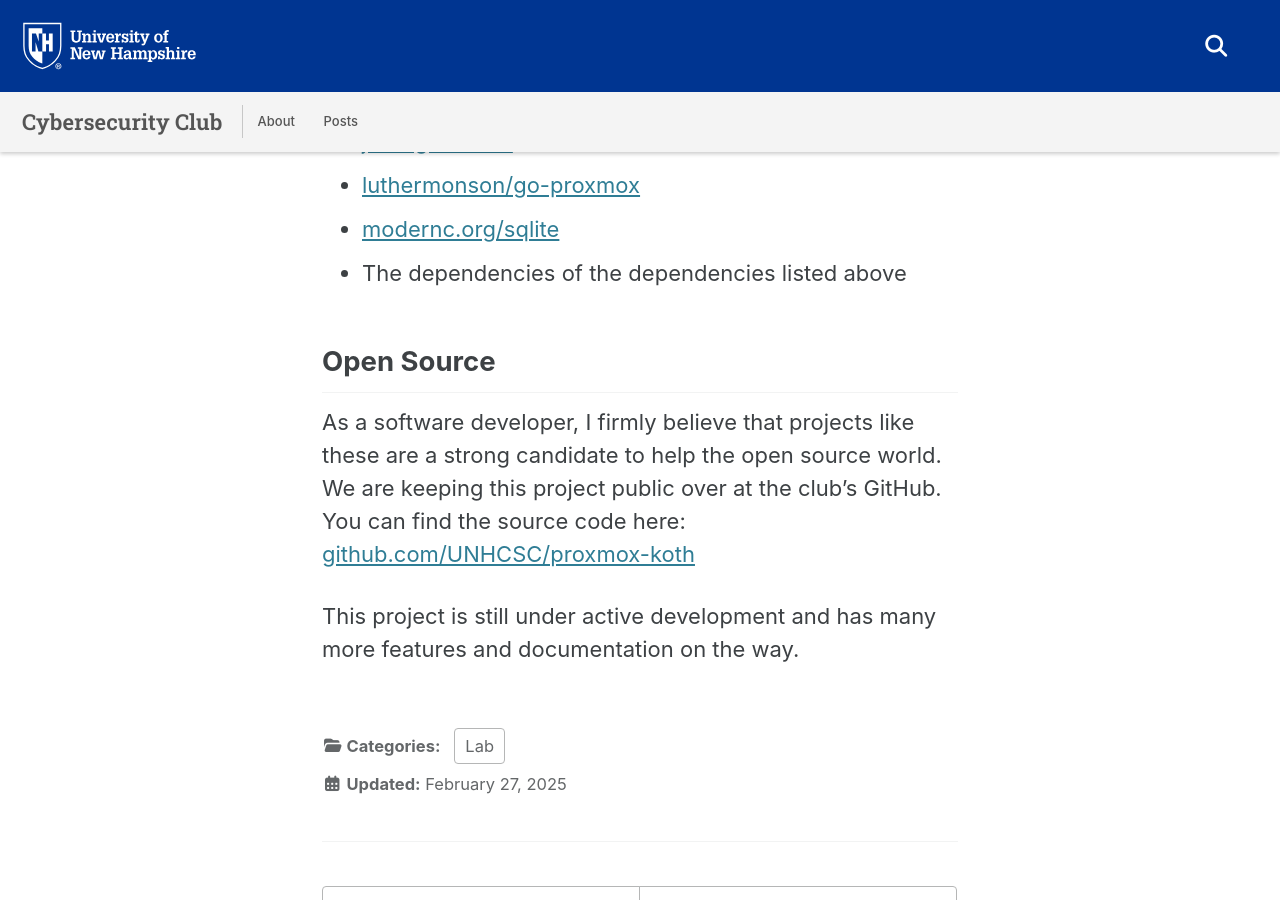
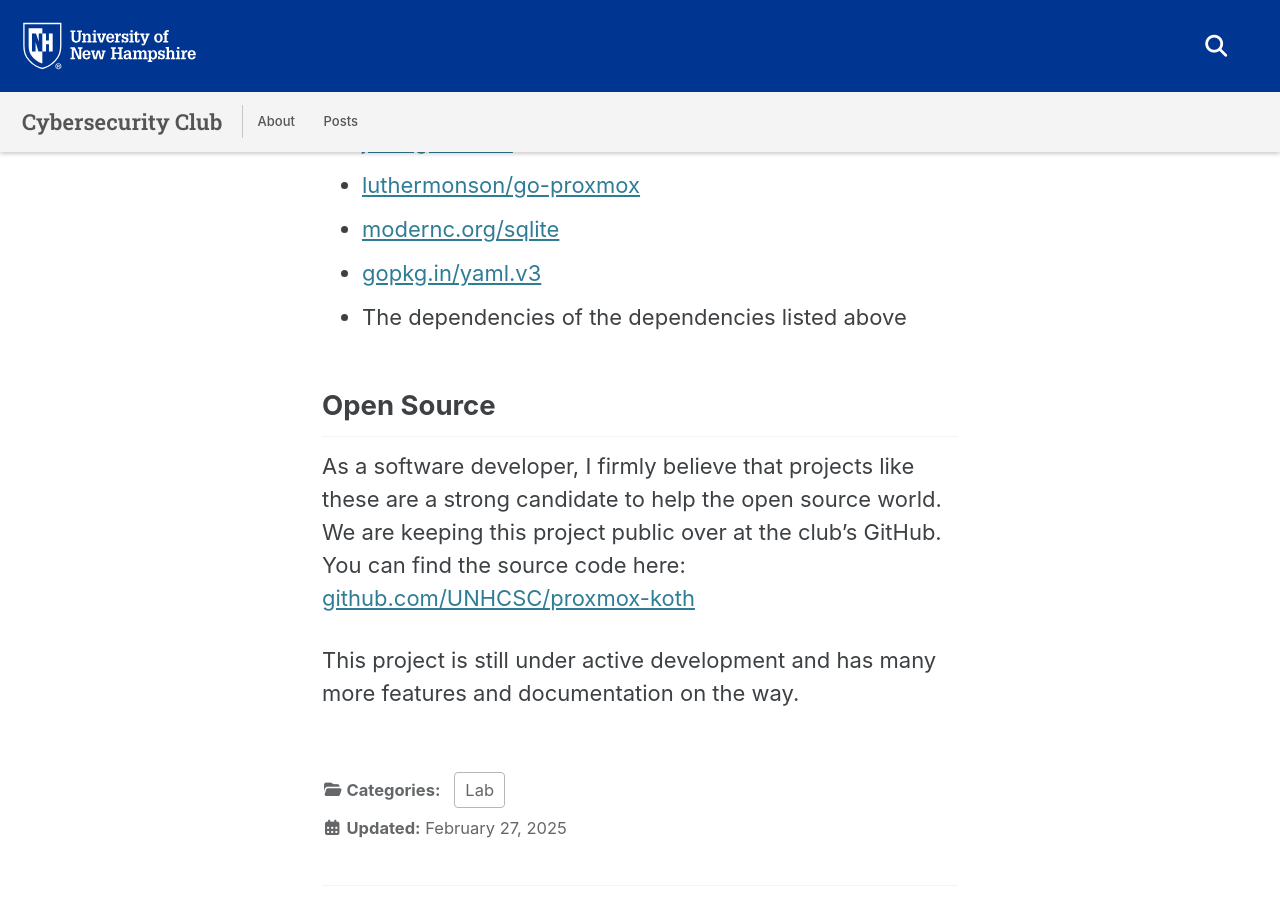
Before and after one commit to UNHCSC/unhcsc.github.io, a Jekyll site: the page built from _posts/2025-02-26-koth.md, in a window 1280 px wide and 900 px high, scrolled down 2683 px. Built offline with Jekyll 4.4.1, drawn with Linux system fonts in a browser that asks for light colours; cached includes are drawn as plain includes.

Commit message:
Update 2025-02-26-koth.md

```diff
--- a/_posts/2025-02-26-koth.md
+++ b/_posts/2025-02-26-koth.md
@@ -44,6 +44,7 @@ Additionally, we also provide a robust and configurable scoring engine. This wil
 - [joho/godotenv](https://github.com/joho/godotenv)
 - [luthermonson/go-proxmox](https://github.com/luthermonson/go-proxmox)
 - [modernc.org/sqlite](https://modernc.org/sqlite)
+- [gopkg.in/yaml.v3](https://pkg.go.dev/gopkg.in/yaml.v3)
 - The dependencies of the dependencies listed above
 
 ## Open Source
```
